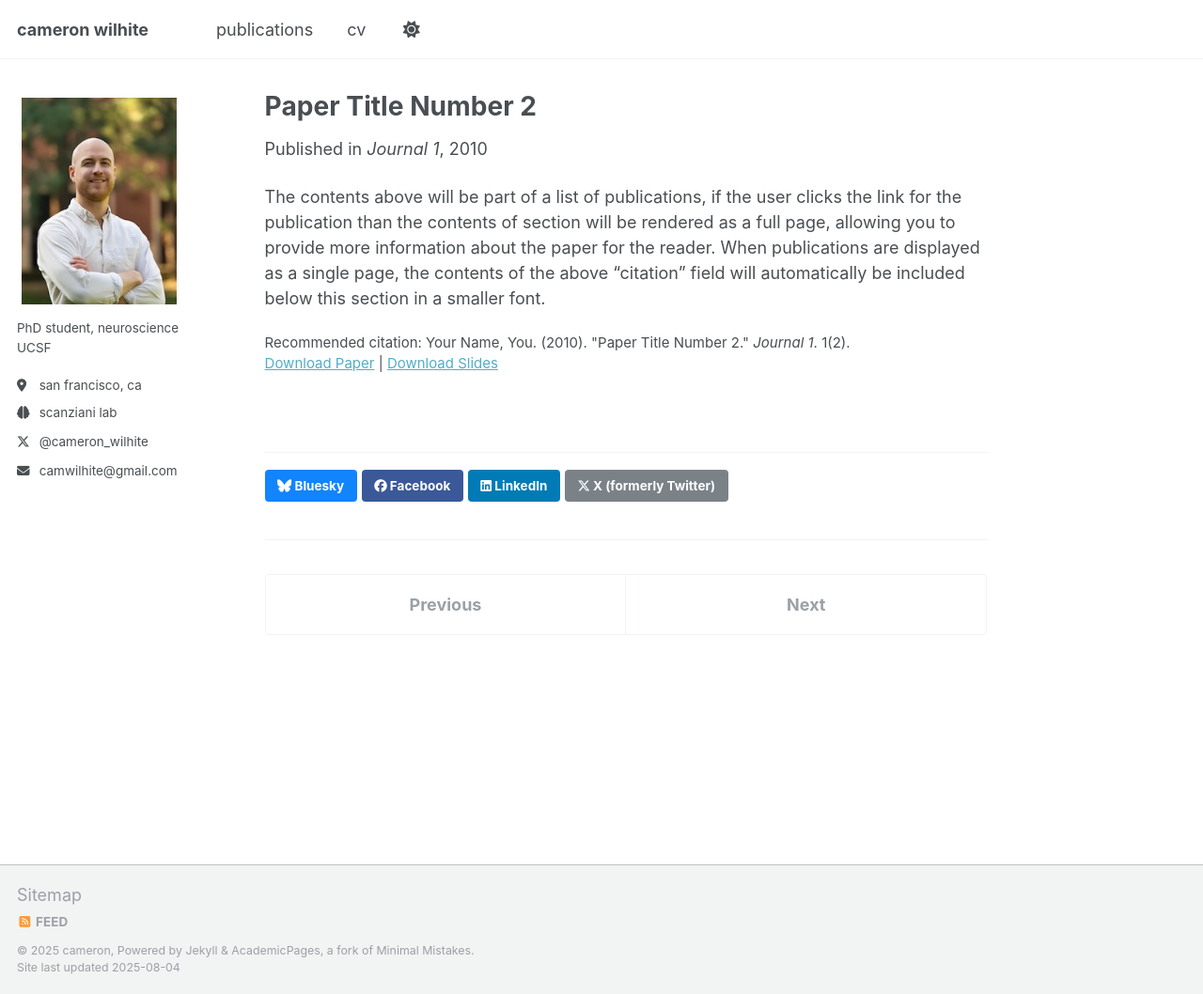
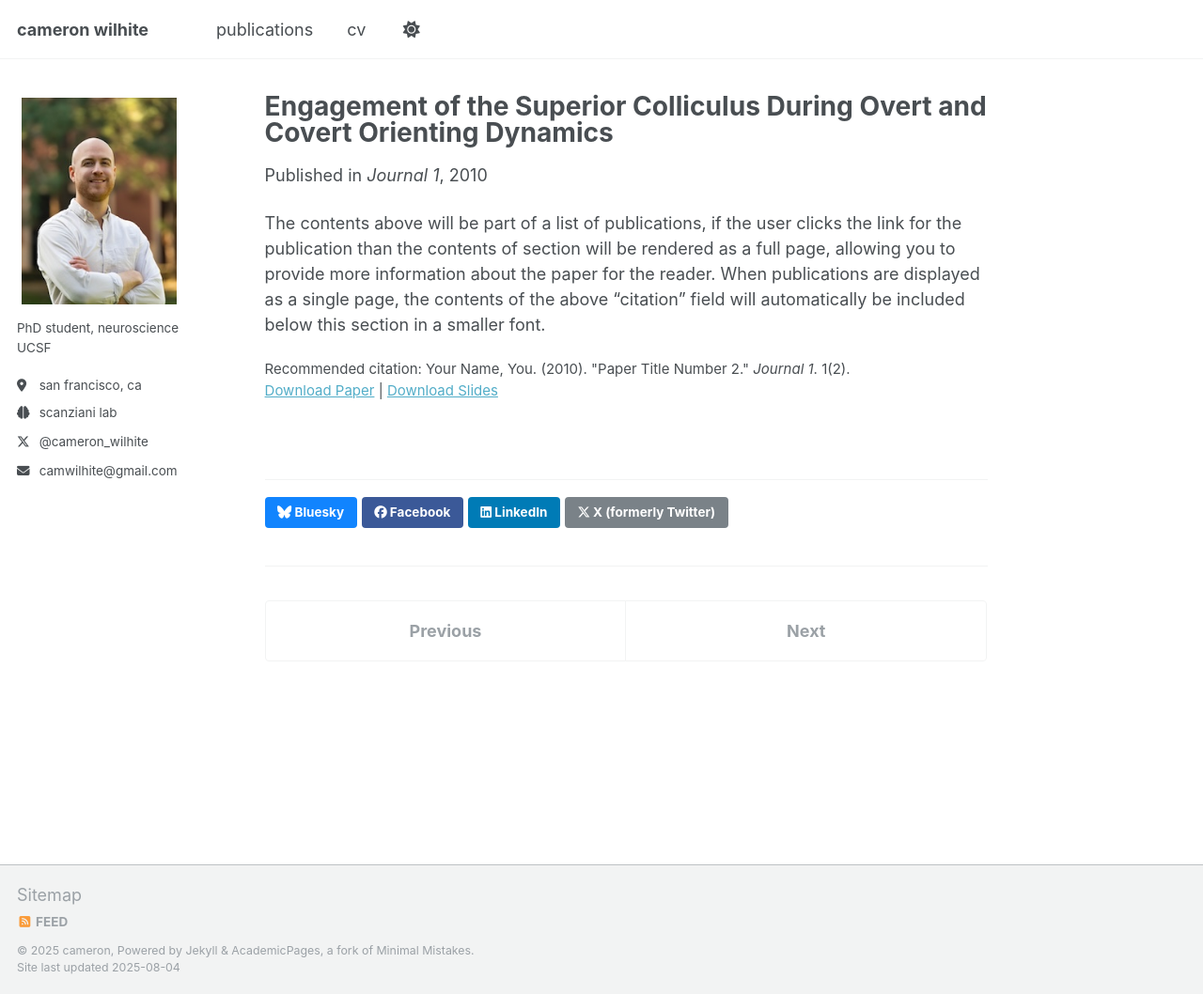
Before and after one commit to camwilhite/camwilhite.github.io, a Jekyll site: the page built from _publications/2010-10-01-paper-title-number-2.md, in a window 1280 px wide and 1058 px high. Shown: the whole window at 94% size. Built offline with Jekyll 4.4.1, drawn with Linux system fonts in a browser that asks for light colours; a script that is not in the unit is left out.

Commit message:
Update 2010-10-01-paper-title-number-2.md

```diff
--- a/_publications/2010-10-01-paper-title-number-2.md
+++ b/_publications/2010-10-01-paper-title-number-2.md
@@ -1,7 +1,7 @@
 ---
-title: "Paper Title Number 2"
+title: "Engagement of the Superior Colliculus During Overt and Covert Orienting Dynamics"
 collection: publications
-category: manuscripts
+category: papers
 permalink: /publication/2010-10-01-paper-title-number-2
 excerpt: 'This paper is about the number 2. The number 3 is left for future work.'
 date: 2010-10-01
```
